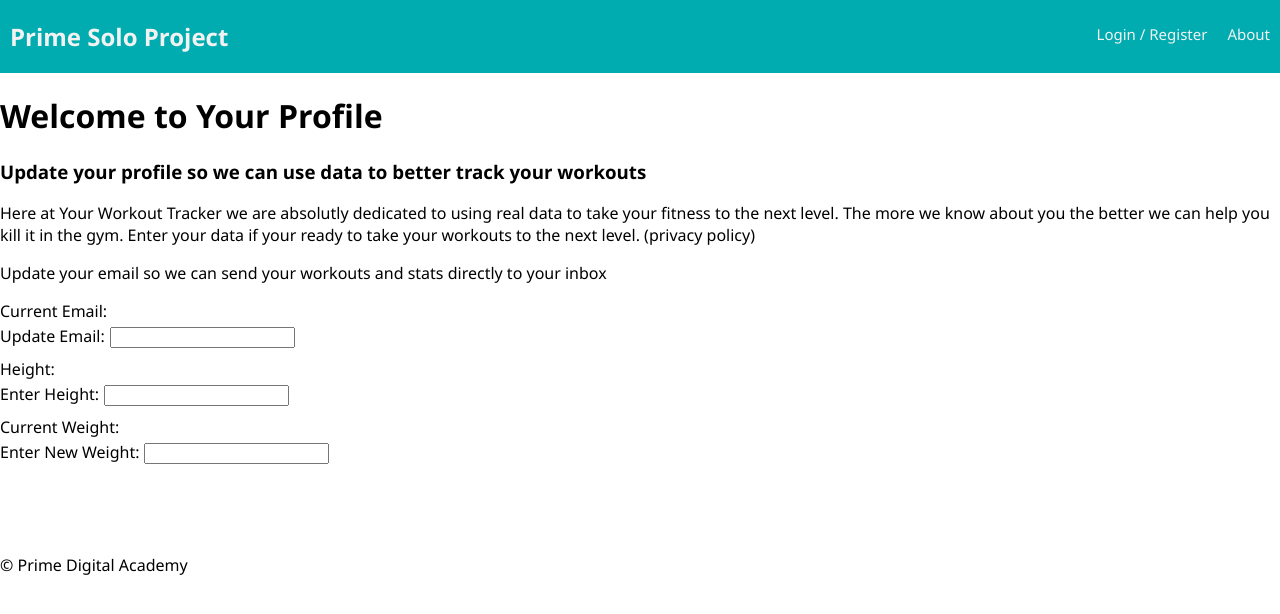
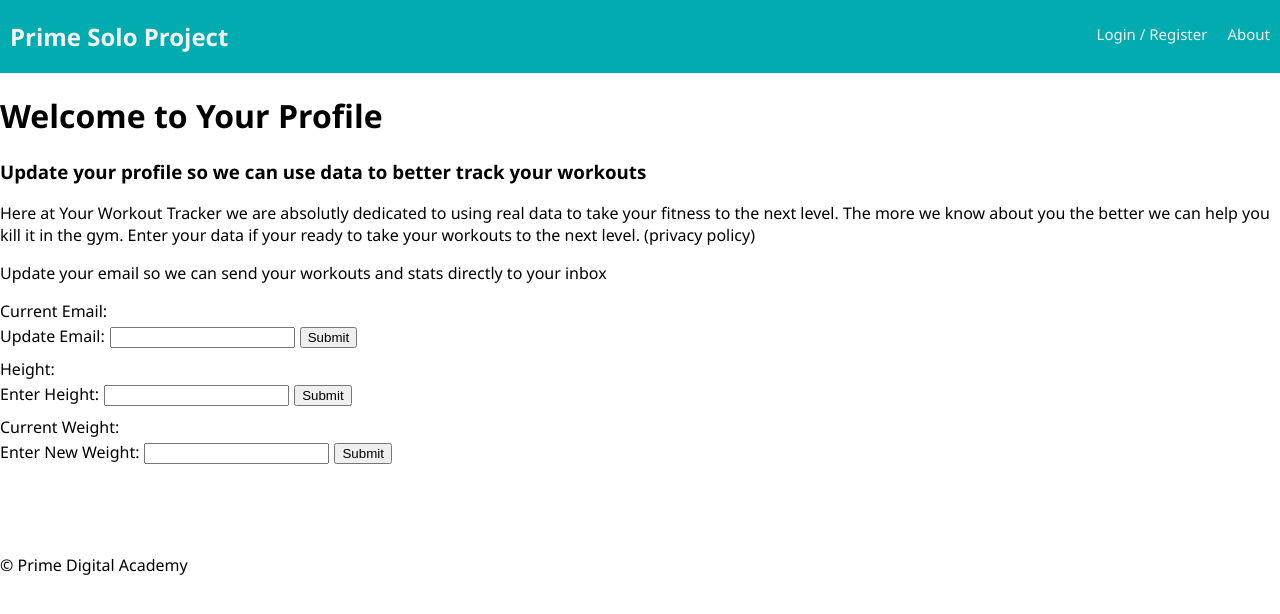
Before and after one commit to VillalvaLijo/Workout_App_Prime, a React (Create React App) app: page /#/editprofile in a window 1280 px wide. Shown: the top 614 px of the page. Built offline with nearby package versions, Linux system fonts and the light colour scheme; no server answers.

Commit message:
User email Put request written server side

```diff
--- a/src/components/EditProfilePage/EditProfilePage.js
+++ b/src/components/EditProfilePage/EditProfilePage.js
@@ -20,8 +20,19 @@ class EditProfilePage extends Component {
         console.log("inside componentDidMount in Edit Profile Page, this.props.reduxStore.user", this.props.reduxStore.user);
     }
 
-    componentDidUpdate(){
-       console.log("inside component did update, Edit profile page, this.state:",this.state);
+    // componentDidUpdate(){
+    //    console.log("inside component did update, Edit profile page, this.state:",this.state);
+    // }
+
+    addEmailToDatabase(){
+        console.log("add email to database button pressed");
+
+        //write dispatch to send email to the saga
+
+        //clear local state and thus input field on DOM
+        this.setState({
+            email: "",
+        });
     }
 
     handleInputChangeFor = propertyName => (event) =>{
@@ -56,6 +67,12 @@ class EditProfilePage extends Component {
                         value={this.state.email}
                         onChange={this.handleInputChangeFor('email')}
                         />
+                        <button
+                            type='button'
+                            onClick={()=>this.addEmailToDatabase()}
+                            >
+                                Submit
+                            </button>
                    </label>
                </div>
                <div className="updateHeightDiv">
@@ -71,6 +88,11 @@ class EditProfilePage extends Component {
                     value={this.state.height}
                     onChange={this.handleInputChangeFor('height')}
                     />
+                    <button
+                            type='button'
+                            >
+                                Submit
+                            </button>
                     </label>
                </div>
                <div className="updateWeightDiv">
@@ -85,6 +107,11 @@ class EditProfilePage extends Component {
                         value={this.state.weight}
                         onChange={this.handleInputChangeFor('weight')}
                         />
+                        <button
+                            type='button'
+                            >
+                                Submit
+                            </button>
                         </label>
                </div>
 
```
Also changed, not shown: 1 other file (tests, documents, lock files or other folders).
